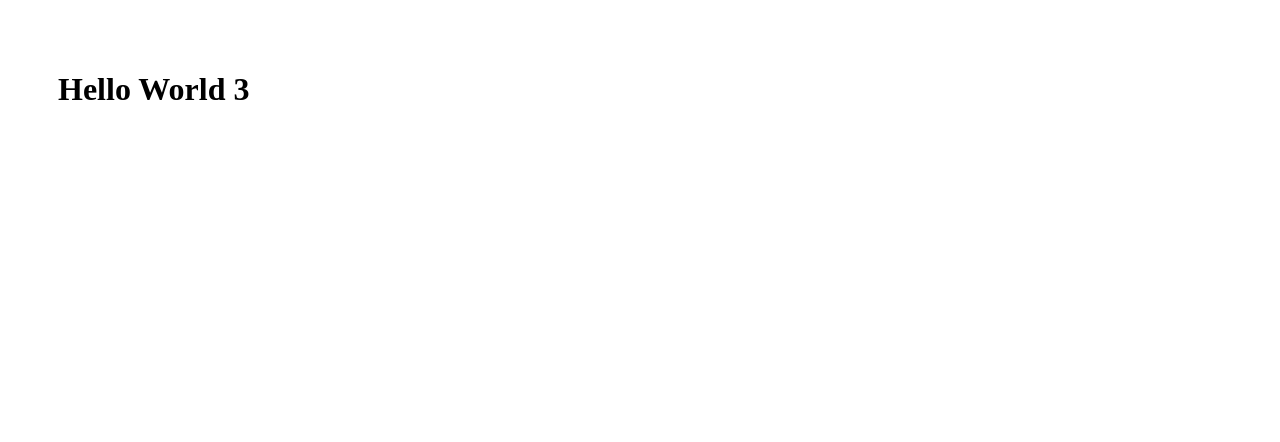
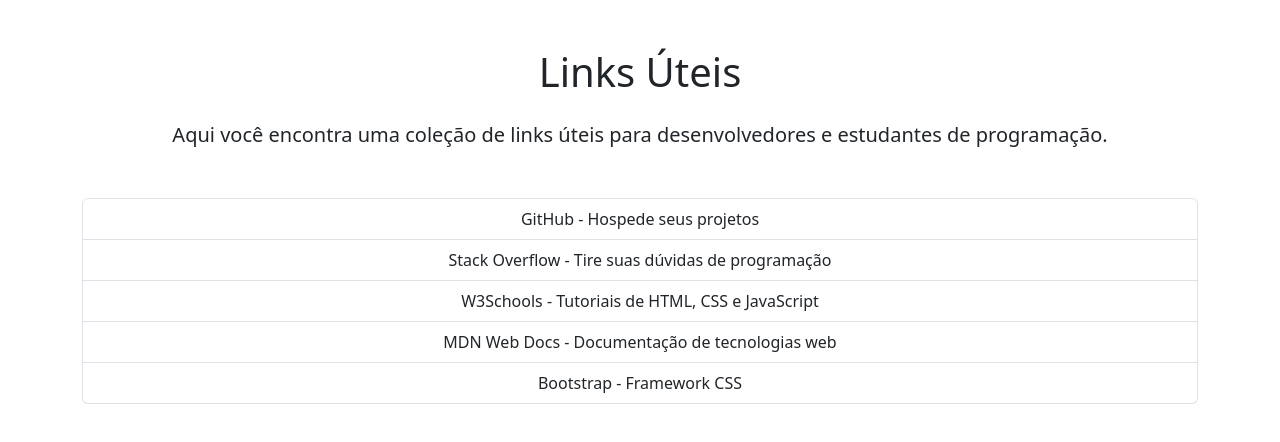
Before and after one commit to VictorStochero/toolsdev, a plain HTML site: page index.html in a window 1280 px wide. Drawn offline with nearby package versions, Linux system fonts and the light colour scheme.

Commit message:
HTML simples com Bootstrap

```diff
--- a/index.html
+++ b/index.html
@@ -1,11 +1,34 @@
-<!doctype html>
-<html lang="pt-BR">
+<!DOCTYPE html>
+<html lang="en">
 <head>
     <meta charset="UTF-8">
-    <meta name="viewport" content="width=device-width, initial-scale=1">
-    <title>Tools Dev</title>
+    <meta name="viewport" content="width=device-width, initial-scale=1.0">
+    <title>Página de Links</title>
+    <!-- Bootstrap CSS -->
+    <link href="https://cdn.jsdelivr.net/npm/bootstrap@5.3.3/dist/css/bootstrap.min.css" rel="stylesheet" integrity="sha384-QWTKZyjpPEjISv5WaRU9OFeRpok6YctnYmDr5pNlyT2bRjXh0JMhjY6hW+ALEwIH" crossorigin="anonymous">
 </head>
 <body>
-    <h1 style="padding:50px;">Hello World 3</h1>
+
+<!-- Container principal -->
+<div class="container text-center mt-5">
+    <!-- Título da página -->
+    <h1 class="mb-4">Links Úteis</h1>
+
+    <!-- Descrição opcional -->
+    <p class="lead mb-5">Aqui você encontra uma coleção de links úteis para desenvolvedores e estudantes de programação.</p>
+
+    <!-- Lista de links -->
+    <div class="list-group">
+        <a href="https://www.github.com" class="list-group-item list-group-item-action" target="_blank">GitHub - Hospede seus projetos</a>
+        <a href="https://www.stackoverflow.com" class="list-group-item list-group-item-action" target="_blank">Stack Overflow - Tire suas dúvidas de programação</a>
+        <a href="https://www.w3schools.com" class="list-group-item list-group-item-action" target="_blank">W3Schools - Tutoriais de HTML, CSS e JavaScript</a>
+        <a href="https://developer.mozilla.org" class="list-group-item list-group-item-action" target="_blank">MDN Web Docs - Documentação de tecnologias web</a>
+        <a href="https://getbootstrap.com" class="list-group-item list-group-item-action" target="_blank">Bootstrap - Framework CSS</a>
+    </div>
+</div>
+
+
+<!-- Bootstrap JS -->
+<script src="https://cdn.jsdelivr.net/npm/bootstrap@5.3.3/dist/js/bootstrap.bundle.min.js" integrity="sha384-YvpcrYf0tY3lHB60NNkmXc5s9fDVZLESaAA55NDzOxhy9GkcIdslK1eN7N6jIeHz" crossorigin="anonymous"></script>
 </body>
 </html>
```
